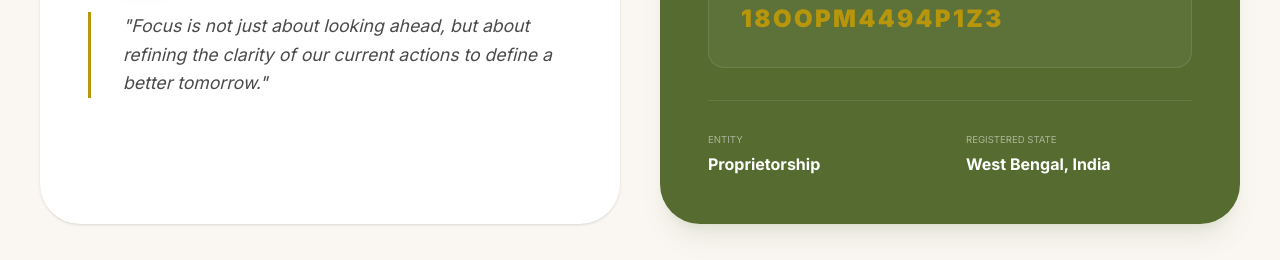
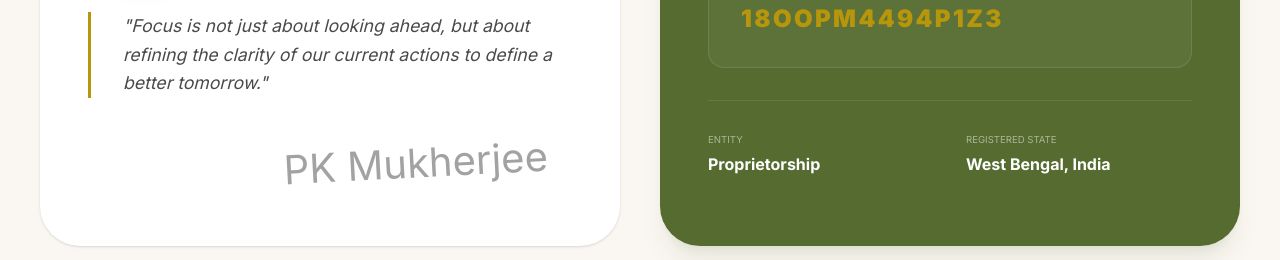
Before and after one commit to biswajit-dev-1999/focoussolutionwebsite, a React (Vite) app: page /about in a window 1280 px wide. Shown: the part 1120-1380 px from the top of the page. Built offline with nearby package versions, Linux system fonts and the light colour scheme; a web font is replaced by a local one.

Commit message:
modify the images

```diff
--- a/src/pages/About.jsx
+++ b/src/pages/About.jsx
@@ -156,7 +156,15 @@ function FounderLegalSection() {
             <blockquote className="text-base sm:text-[1.1rem] text-[#4A4A4A] leading-relaxed italic border-l-[3px] border-[#B8960C] pl-6 sm:pl-8">
               "Focus is not just about looking ahead, but about refining the clarity of our current actions to define a better tomorrow."
             </blockquote>
+              <div className="mt-10 text-right pr-6 opacity-40 select-none pointer-events-none"
+
+              style={{ fontFamily: 'var(--font-script)', fontSize: '2.5rem', transform: 'rotate(-3deg)' }}>
+
+              PK Mukherjee
+
+            </div>
           </div>
+
 
           {/* Legal Card */}
           <div className="reveal bg-[#556B2F] rounded-[32px] sm:rounded-[40px] p-8 sm:p-12 text-white relative overflow-hidden shadow-xl shadow-[#556b2f]/10">
--- a/src/pages/Projects.jsx
+++ b/src/pages/Projects.jsx
@@ -164,7 +164,7 @@ function FostacAirtelSection() {
 
           {/* Center: image */}
           <div className="reveal reveal-delay-2 relative rounded-[30px] lg:rounded-[40px] overflow-hidden img-zoom shadow-[0_12px_40px_rgba(0,0,0,0.08)]"
-            style={{ minHeight: '300px', maxHeight: '400px' }}>
+           >
             <img
               src="/Fostac.png"
               alt="FOSTAC food safety project"
@@ -378,7 +378,7 @@ function SalassSection() {
             </div>
 
             {/* Right: image */}
-            <div className="img-zoom relative" style={{ minHeight: '400px', maxHeight: '500px' }}>
+            <div className="img-zoom relative" >
               <img
                 src="Luxury.png"
                 alt="Real Estate luxury building"
```
